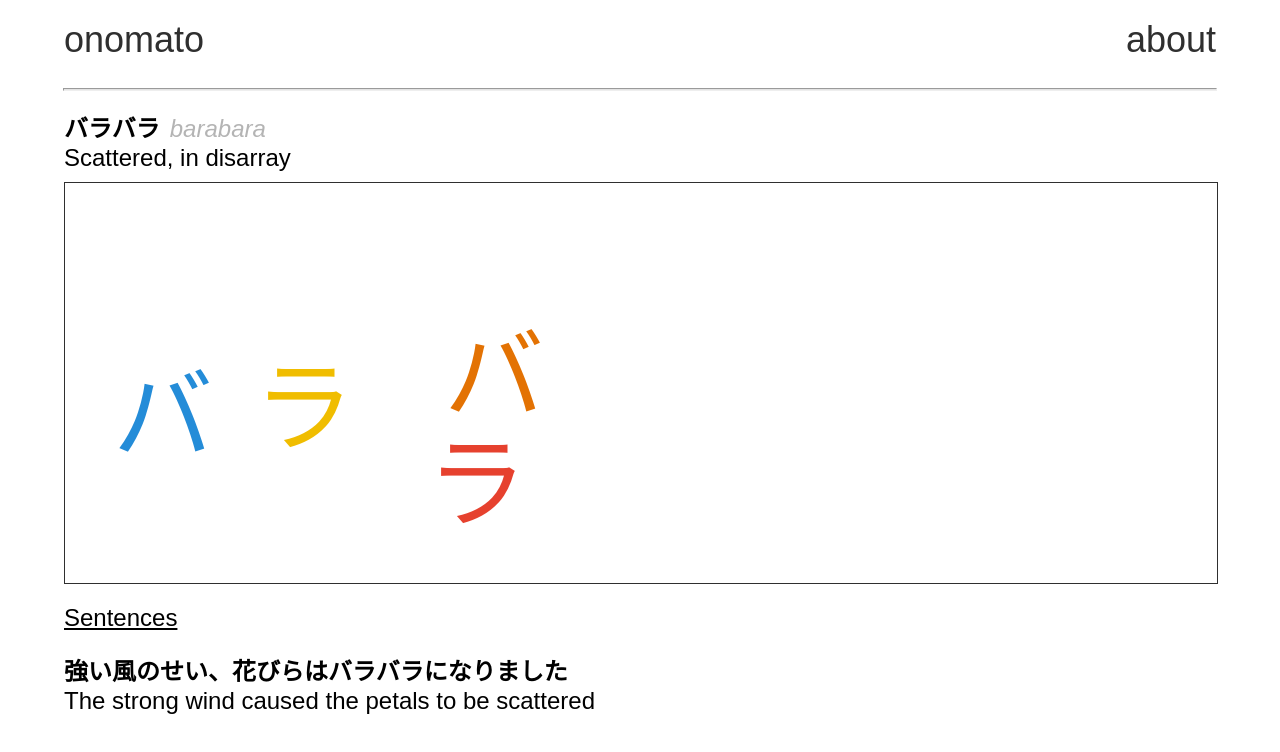
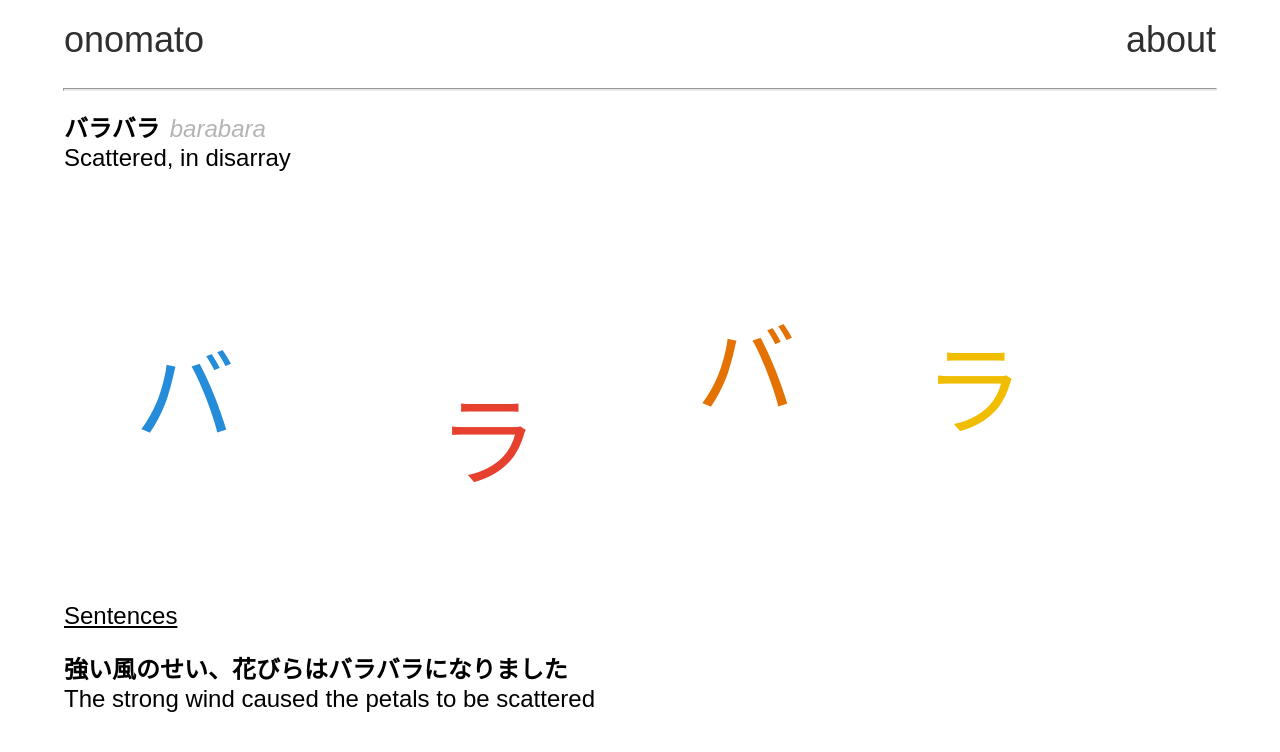
Before and after one commit to leedoughty/japanese-onomatopoeia, a React (Create React App) app: page /word/barabara in a window 1280 px wide. Shown: the top 752 px of the page. Built offline with nearby package versions, Linux system fonts and the light colour scheme.

Commit message:
Fix styling for barabara component

```diff
--- a/src/word-animations/Barabara.js
+++ b/src/word-animations/Barabara.js
@@ -2,22 +2,22 @@ import styled from "styled-components";
 
 const BarabaraContainer = styled.div`
   margin: 10px 0 10px 0;
-  border: 1px solid #2f2f2f;
   width: 90vw;
   height: 50vh;
 `;
 
 function Barabara() {
   function generateX() {
-    return Math.floor(Math.random() * 400);
+    return Math.floor(Math.random() * 60);
   }
 
   function generateY() {
-    return Math.floor(Math.random() * 150);
+    return Math.floor(Math.random() * 100);
   }
 
   const BarabaraText = styled.p`
     position: absolute;
+    left: ${(props) => props.pos}%;
     font-size: 100px;
     transform: translate(${(props) => props.x}px, ${(props) => props.y}px);
     color: ${(props) => props.color};
@@ -25,16 +25,16 @@ function Barabara() {
 
   return (
     <BarabaraContainer aria-hidden="true">
-      <BarabaraText color="#248cd8" x={generateX()} y={generateY()}>
+      <BarabaraText color="#248cd8" x={generateX()} y={generateY()} pos={10}>
         バ
       </BarabaraText>
-      <BarabaraText color="#e6412e" x={generateX()} y={generateY()}>
+      <BarabaraText color="#e6412e" x={generateX()} y={generateY()} pos={30}>
         ラ
       </BarabaraText>
-      <BarabaraText color="#e37203" x={generateX()} y={generateY()}>
+      <BarabaraText color="#e37203" x={generateX()} y={generateY()} pos={50}>
         バ
       </BarabaraText>
-      <BarabaraText color="#f0bd00" x={generateX()} y={generateY()}>
+      <BarabaraText color="#f0bd00" x={generateX()} y={generateY()} pos={70}>
         ラ
       </BarabaraText>
     </BarabaraContainer>
```
